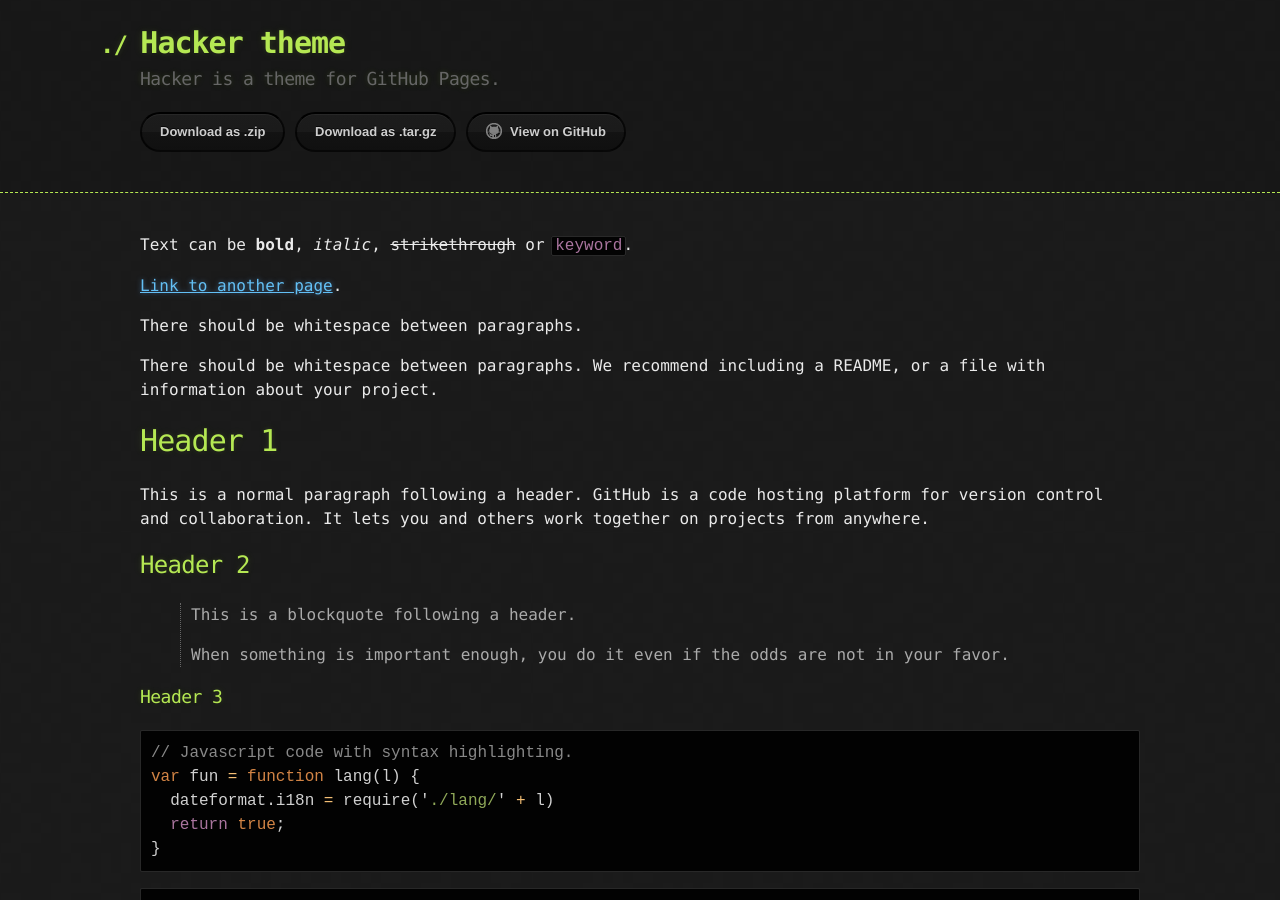
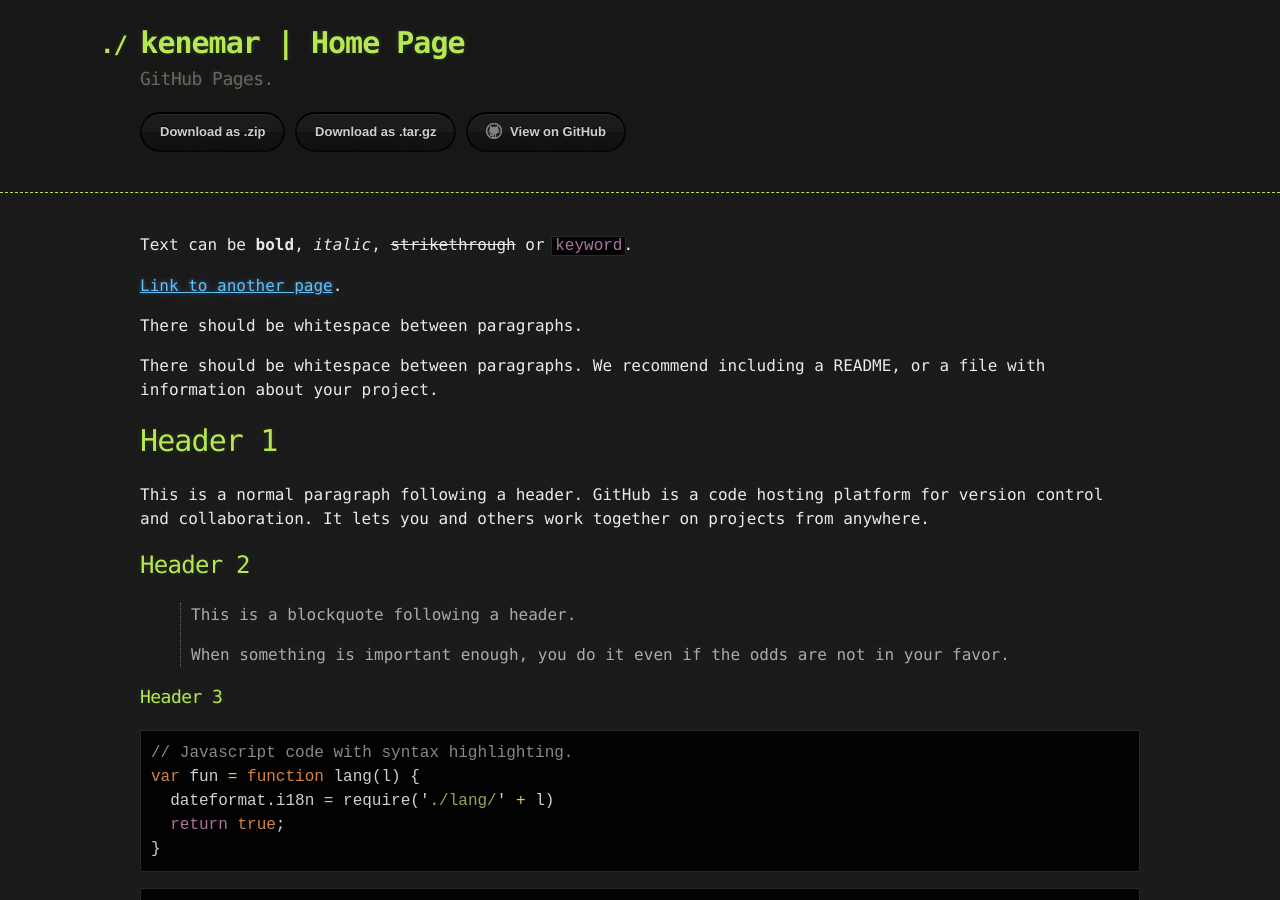
Before and after one commit to kenemar/kenemar.github.io, a Jekyll site: the page built from index.md, in a window 1280 px wide and 900 px high. Built offline with Jekyll 4.4.1, drawn with Linux system fonts in a browser that asks for light colours.

Commit message:
Update _config.yml

```diff
--- a/_config.yml
+++ b/_config.yml
@@ -1,5 +1,5 @@
-title: Hacker theme
-description: Hacker is a theme for GitHub Pages.
+title: kenemar | Home Page
+description: GitHub Pages.
 show_downloads: true
 google_analytics:
 theme: jekyll-theme-hacker
```
